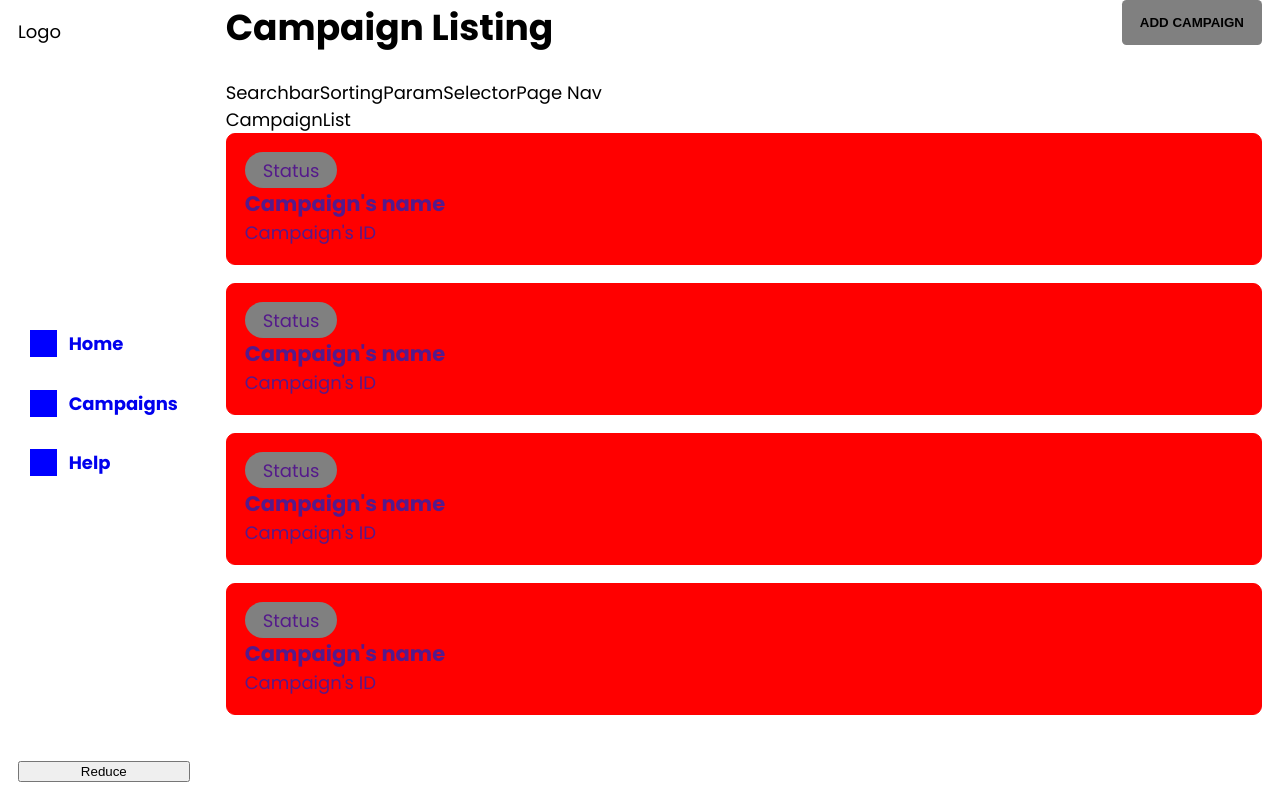
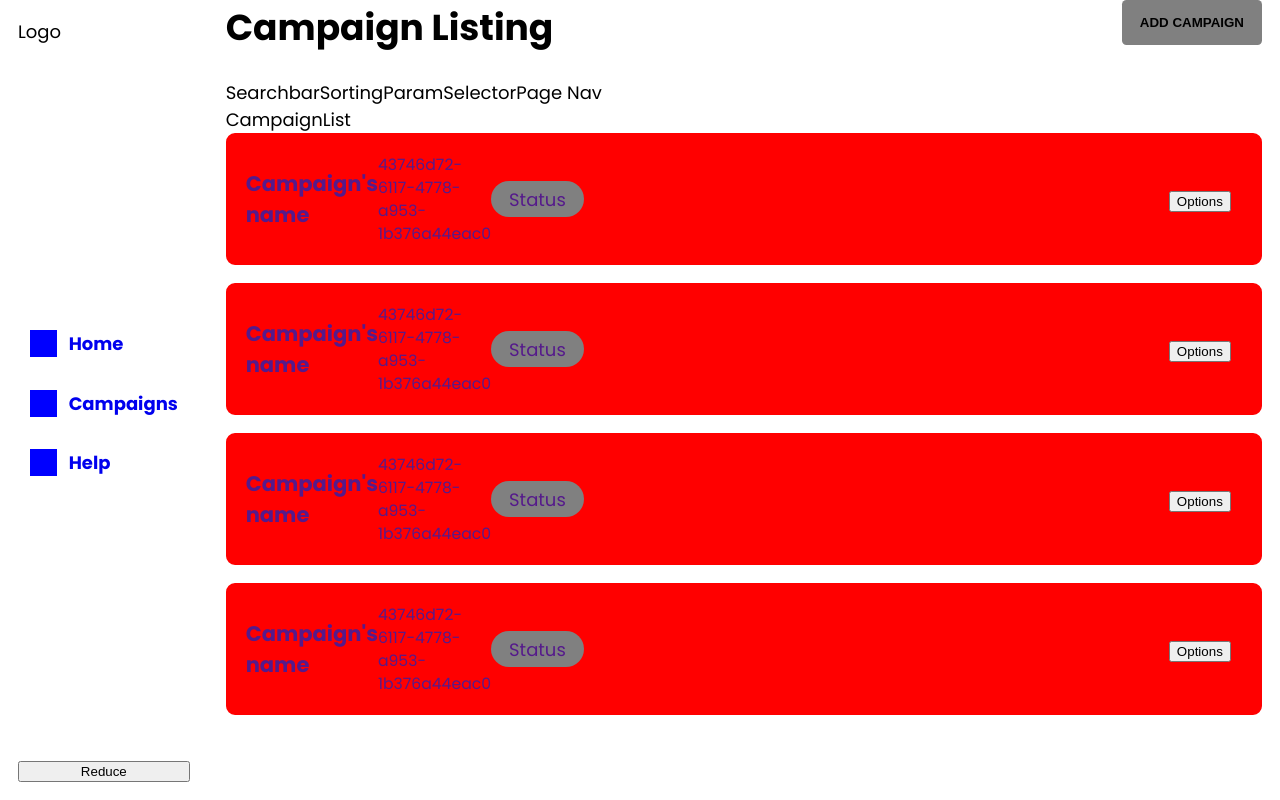
Before and after one commit to ProcessX/proxistore-test, a React (Vite) app: page /campaigns in a window 1280 px wide. Built offline with nearby package versions, Linux system fonts and the light colour scheme.

Commit message:
Campaign Listing - All elements present

```diff
--- a/src/components/campaignList/CampaignThumbnail.js
+++ b/src/components/campaignList/CampaignThumbnail.js
@@ -1,12 +1,16 @@
-import React from 'react';
-import { Link } from 'react-router-dom';
+import React from 'react'
+import { Link } from 'react-router-dom'
+import ThumbnailOptions from './ThumbnailOptions'
 
 const CampaignThumbnail = () => {
     return (
         <Link className={'campaignThumbnail'}>
             <p className={'campaign__status'}>Status</p>
-            <h3 className={'campaign__name'}>Campaign's name</h3>
-            <p className={'campaign__id'}>Campaign's ID</p>
+            <h3 className={'campaign__name'}>Campaign&apos;s name</h3>
+            <p className={'campaign__id'}>
+                43746d72-6117-4778-a953-1b376a44eac0
+            </p>
+            <ThumbnailOptions />
         </Link>
     )
 }
--- /dev/null
+++ b/src/components/campaignList/ThumbnailOptions.js
@@ -0,0 +1,11 @@
+import React from 'react'
+
+const ThumbnailOptions = () => {
+    return (
+        <div className={'thumbnail__options'}>
+            <button className={'btn btn--options'}>Options</button>
+        </div>
+    )
+}
+
+export default ThumbnailOptions
--- a/src/style/components/campaignList/_campaignList.scss
+++ b/src/style/components/campaignList/_campaignList.scss
@@ -14,9 +14,15 @@
     row-gap: 1rem;
 }
 
-@include mixin.smaller-than-desktop {
+@include mixin.tablet {
     .campaignThumbnail__li {
         grid-template-columns: 1fr 1fr;
         column-gap: 1rem;
     }
 }
+
+@include mixin.desktop {
+    .campaignThumbnail__li {
+        grid-template-columns: 1fr;
+    }
+}
--- a/src/style/components/campaignList/_campaignThumbnail.scss
+++ b/src/style/components/campaignList/_campaignThumbnail.scss
@@ -2,26 +2,79 @@
 @use '../../lib/colors';
 @use '../../lib/fonts';
 
-.campaignThumbnail{
+$thumbnail-border-thickness: 2px;
+$thumbnail-padding: 1rem;
+
+.campaignThumbnail {
     display: block;
+    position: relative;
     background-color: red;
     border-radius: 0.5rem;
-    border: solid 1px red;
-    padding: 1rem;
+    border: solid $thumbnail-border-thickness red;
+    padding: $thumbnail-padding;
     text-decoration: none;
 
     * {
         margin: 0;
     }
 
-    .campaign__status{
+    .campaign__status {
         background-color: gray;
         padding: 0.25rem 1rem;
         display: inline-block;
         border-radius: 1rem;
     }
 
-    &:hover{
+    .campaign__name {
+    }
+
+    .campaign__id {
+        font-size: fonts.$font-size-m1;
+    }
+
+    .thumbnail__options {
+    }
+
+    &:hover {
         border-color: black;
     }
 }
+
+@include mixin.smaller-than-desktop {
+    .campaignThumbnail {
+        .thumbnail__options {
+            position: absolute;
+            right: $thumbnail-padding;
+            top: $thumbnail-padding;
+        }
+    }
+}
+
+@include mixin.desktop {
+    .campaignThumbnail {
+        display: grid;
+        grid-template-columns: repeat(12, 1fr);
+        grid-template-rows: auto;
+        align-items: center;
+
+        * {
+            grid-row: 1/2;
+        }
+
+        .campaign__status {
+            grid-column: 3/4;
+        }
+
+        .campaign__name {
+            grid-column: 1/2;
+        }
+
+        .campaign__id {
+            grid-column: 2/3;
+        }
+
+        .thumbnail__options {
+            grid-column: -1/-2;
+        }
+    }
+}
--- a/src/style/style.scss
+++ b/src/style/style.scss
@@ -5,8 +5,6 @@
 @use './components/campaignList/campaignList';
 
 
-
-
 body {
     margin: 0;
     padding: 0;
```
